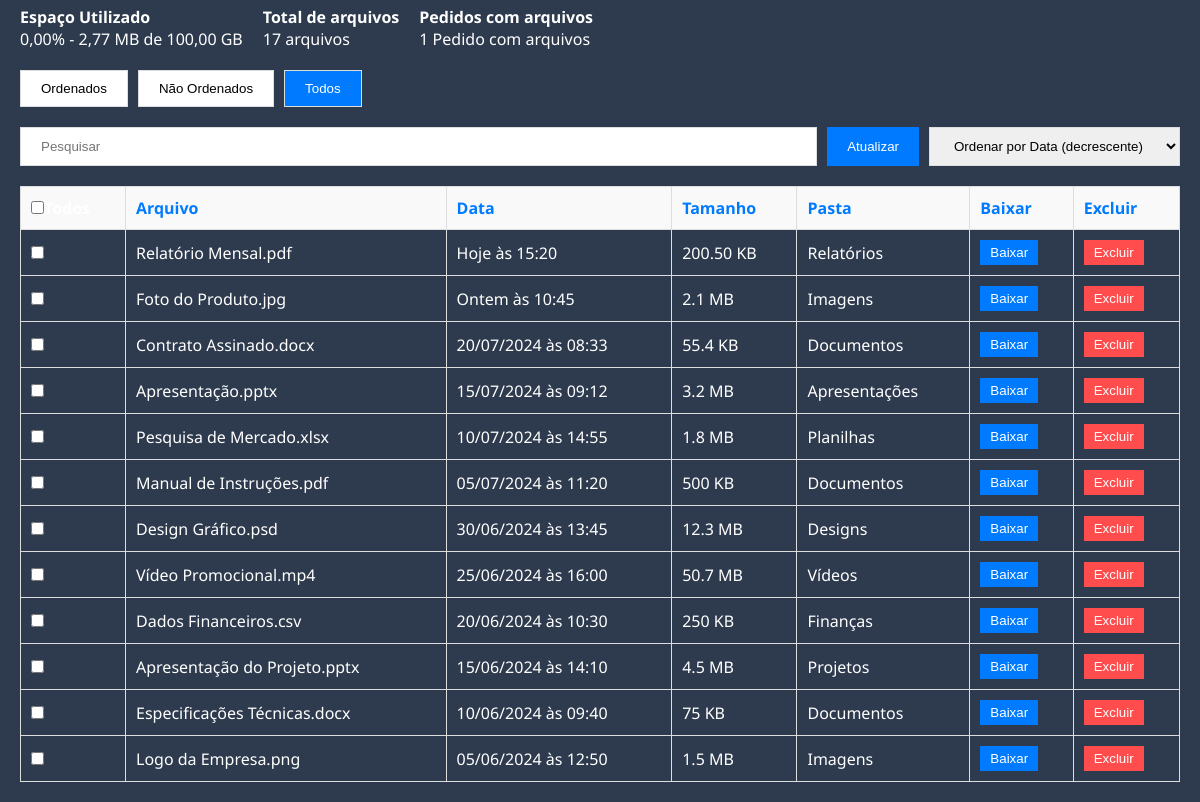
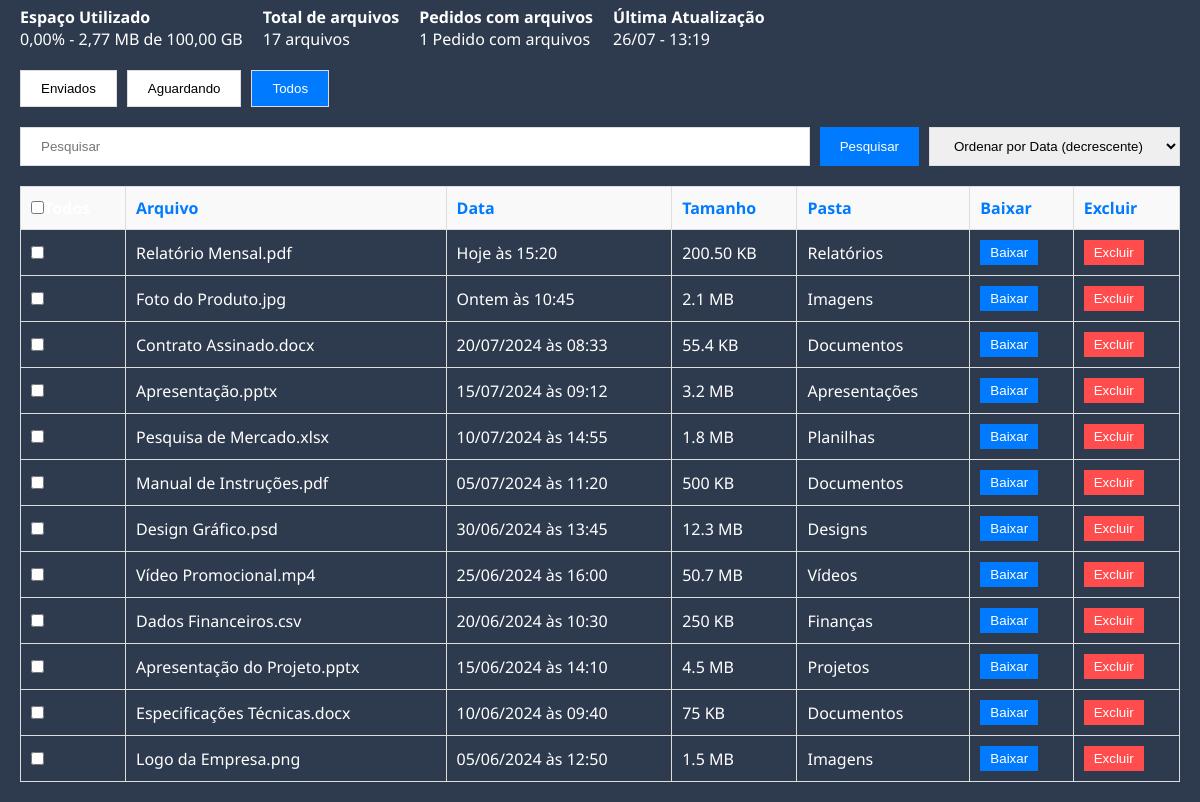
Before and after one commit to L1malucas/upload-cbpm, an Electron app: page src/views/index.html in a window 1200 px wide. Shown: the part 102-904 px from the top of the page. Drawn offline with Linux system fonts and the light colour scheme.

Commit message:
feat: labels de interaçao

```diff
--- a/src/views/index.html
+++ b/src/views/index.html
@@ -23,17 +23,21 @@
         <span>Pedidos com arquivos</span>
         <span>1 Pedido com arquivos</span>
       </div>
+      <div class="stat">
+        <span>Última Atualização</span>
+        <span>26/07 - 13:19</span>
+      </div>
     </div>
 
     <div class="filter-bar">
-      <button>Ordenados</button>
-      <button>Não Ordenados</button>
+      <button>Enviados</button>
+      <button>Aguardando</button>
       <button class="active">Todos</button>
     </div>
 
     <div class="search-bar">
       <input type="text" placeholder="Pesquisar">
-      <button>Atualizar</button>
+      <button>Pesquisar</button>
       <select>
         <option>Ordenar por Data (decrescente)</option>
         <!-- Adicione mais opções de ordenação aqui -->
```
